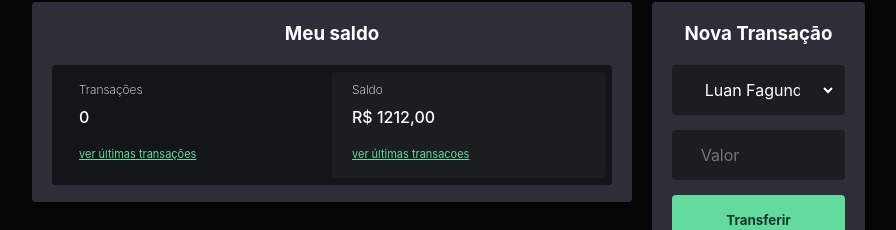
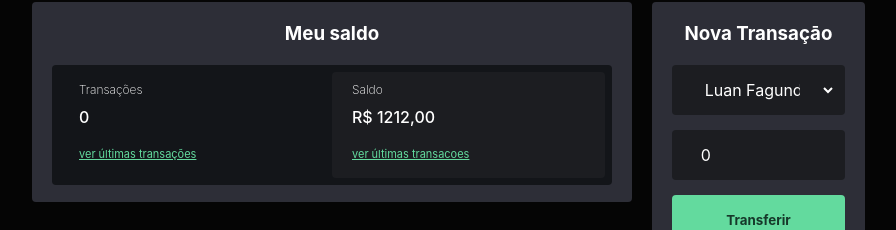
Before and after one commit to resilia-br/workshop-frontend-julho-2022-, a React (Create React App) app: page / in a window 1280 px wide. Both pictures are taken after typing "Sample", "5" into the empty fields and a click on the input "Enviar". Shown: the part 93-323 px from the top of the page, without its empty margins (78-974 px from the left). Built offline with nearby package versions, Linux system fonts and the light colour scheme.

Commit message:
Fix: Adicionado o e.prevent default e criado um estado para o valor da transferência. Ao realizar a transferência, o estado volta ao seu valor inicial.

```diff
--- a/src/components/transfer/index.jsx
+++ b/src/components/transfer/index.jsx
@@ -1,15 +1,17 @@
-import { useRef, useCallback, useEffect } from 'react';
+import { useRef, useCallback, useEffect, useState } from 'react';
 import React from 'react';
 import './index.css';
 
 export const Transfer = ({setTransaction, transaction}) => {
 
   const form = useRef();
+  const [valor, setValor] = useState(0)
 
-  const handleSubmit = () => {
+  const handleSubmit = (e) => {
+    e.preventDefault()
     const increment = parseInt(transaction + 1);
-
     setTransaction(increment);
+    setValor(0)
   };
 
     return (
@@ -27,7 +29,7 @@ export const Transfer = ({setTransaction, transaction}) => {
               <p></p>
             </label>
             <label className='label'>
-              <input type="text" className='amount' placeholder='Valor' />
+              <input type="text" className='amount' value={valor} onChange={e => setValor(e.target.value)} placeholder='Valor' />
             </label>
             <input type="submit" value="Transferir" className='submit-transfer' />
             <p className='text-highlight'>*Suas transferências serāo apenas para contas cadastradas.</p>
```
Also changed, not shown: 1 other file (tests, documents, lock files or other folders).
